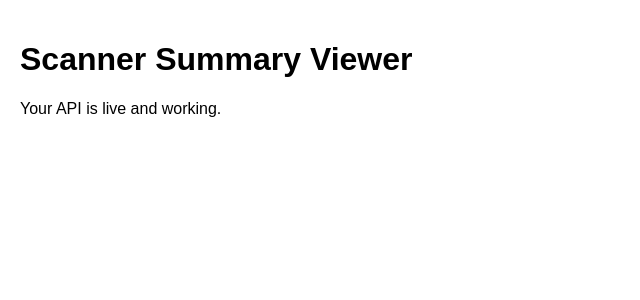
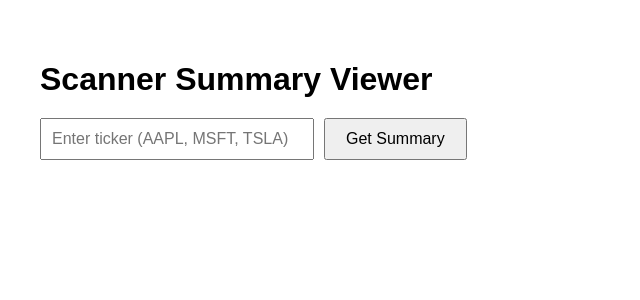
Before and after one commit to vikaskhandekar30/scanner-summary-viewer, a Next.js app: page / in a window 1280 px wide. Shown: the top 300 px of the page, without its empty margins (0-640 px from the left). Built offline with nearby package versions, Linux system fonts and the light colour scheme.

Commit message:
Update page.js

```diff
--- a/app/page.js
+++ b/app/page.js
@@ -1,8 +1,62 @@
+"use client";
+import { useState } from "react";
+
 export default function Home() {
+  const [ticker, setTicker] = useState("");
+  const [data, setData] = useState(null);
+  const [loading, setLoading] = useState(false);
+
+  async function fetchData() {
+    setLoading(true);
+    const res = await fetch(`/api/yahoo?ticker=${ticker}`);
+    const json = await res.json();
+    setData(json);
+    setLoading(false);
+  }
+
   return (
-    <div style={{ padding: 20 }}>
-      <h1>Scanner Summary Viewer</h1>
-      <p>Your API is live and working.</p>
+    <div style={{ padding: "40px", fontFamily: "Arial" }}>
+      <h1 style={{ marginBottom: "20px" }}>Scanner Summary Viewer</h1>
+
+      <div style={{ marginBottom: "20px" }}>
+        <input
+          value={ticker}
+          onChange={(e) => setTicker(e.target.value.toUpperCase())}
+          placeholder="Enter ticker (AAPL, MSFT, TSLA)"
+          style={{
+            padding: "10px",
+            fontSize: "16px",
+            width: "250px",
+            marginRight: "10px",
+          }}
+        />
+        <button
+          onClick={fetchData}
+          style={{
+            padding: "10px 20px",
+            fontSize: "16px",
+            cursor: "pointer",
+          }}
+        >
+          Get Summary
+        </button>
+      </div>
+
+      {loading && <p>Loading...</p>}
+
+      {data && (
+        <div style={{ marginTop: "30px" }}>
+          <h2>{data.symbol}</h2>
+          <p>Price: {data.price}</p>
+          <p>Change: {data.change}</p>
+          <p>Summary: {data.summary}</p>
+
+          <div style={{ marginTop: "40px" }}>
+            <h3>Price Chart</h3>
+            <canvas id="chart"></canvas>
+          </div>
+        </div>
+      )}
     </div>
   );
 }
```
